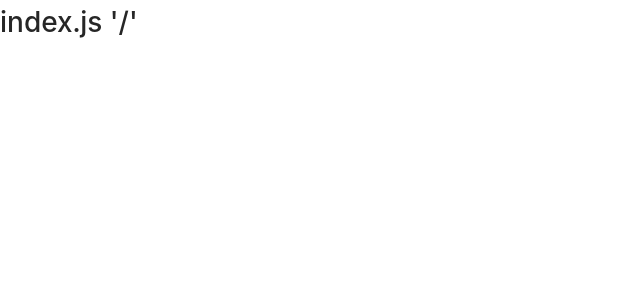
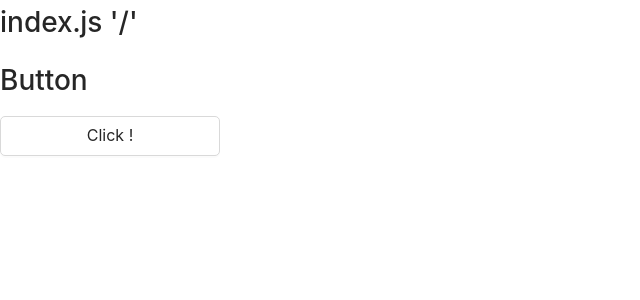
Before and after one commit to arianaomi/alux_front_end, a Next.js app: page / in a window 1280 px wide. Shown: the top 300 px of the page, without its empty margins (0-640 px from the left). Built offline with nearby package versions, Linux system fonts and the light colour scheme.

Commit message:
:alembic: btn-style
btn-style

```diff
--- /dev/null
+++ b/components/Btn/Btn.module.scss
@@ -0,0 +1,16 @@
+@import '../../styles/variables';
+
+.btn {
+  height: 40px;
+  width: 220px;
+  border-radius: $br-btn-inputs;
+  font-size: $fs-btn;
+  &focus {
+    background-color: $bg-btn-primary !important;
+    border: 1px solid $bg-btn-primary;
+  }
+}
+
+.btn_primary {
+  background-color: $bg-btn-adoption;
+}
--- /dev/null
+++ b/components/Btn/index.js
@@ -0,0 +1,18 @@
+// SCSS
+import styles from './Btn.module.scss'
+import cx from 'classnames'
+//ant-design
+import { Button } from 'antd'
+
+function Btn({ content, color }) {
+  let btn_style = color
+  console.log(btn_style)
+  return (
+    <>
+      <h1>Button</h1>
+      <Button className={cx(styles.btn, styles.btn_style)}>{content}</Button>
+    </>
+  )
+}
+
+export default Btn
--- a/pages/_app.js
+++ b/pages/_app.js
@@ -4,4 +4,5 @@ import 'antd/dist/antd.css'
 function MyApp({ Component, pageProps }) {
   return <Component {...pageProps} />
 }
+
 export default MyApp
--- a/pages/index.js
+++ b/pages/index.js
@@ -1,7 +1,9 @@
-export default function Home () {
+import Btn from '../components/Btn'
+export default function Home() {
   return (
     <div>
       <h1>index.js '/'</h1>
+      <Btn content='Click !' style='btn_primary' />
     </div>
   )
 }
--- a/styles/_variables.scss
+++ b/styles/_variables.scss
@@ -2,11 +2,12 @@ $bg-btn-adoption: #bd4089;
 $bg-btn-alert: #ff4a4a;
 $bg-btn-primary: #1cb7cc;
 $bg-modal: rgb(0, 0, 0, 85%);
-$border-radius-btn-inputs: 5px;
+$br-btn-inputs: 5px;
 $color-btn-primary: #f5ebeb;
 $color-btn-secondary: #1cb7cc;
 $color-p: #797373;
 $color-alert: #f43f3f;
+$fs-btn: 16px;
 $font-size-input: 16px;
 $footer-adoption: #bd4089;
 $footer-alert: #ff7569;
```
